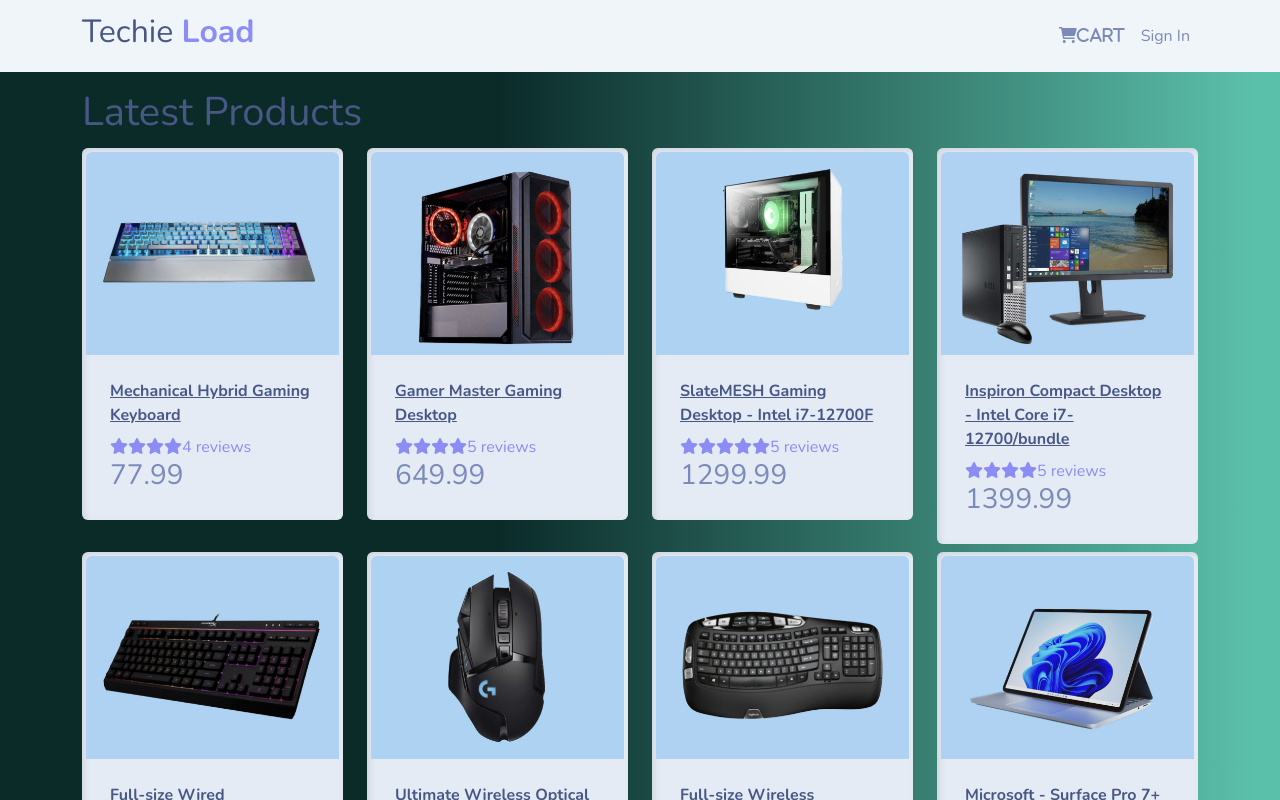
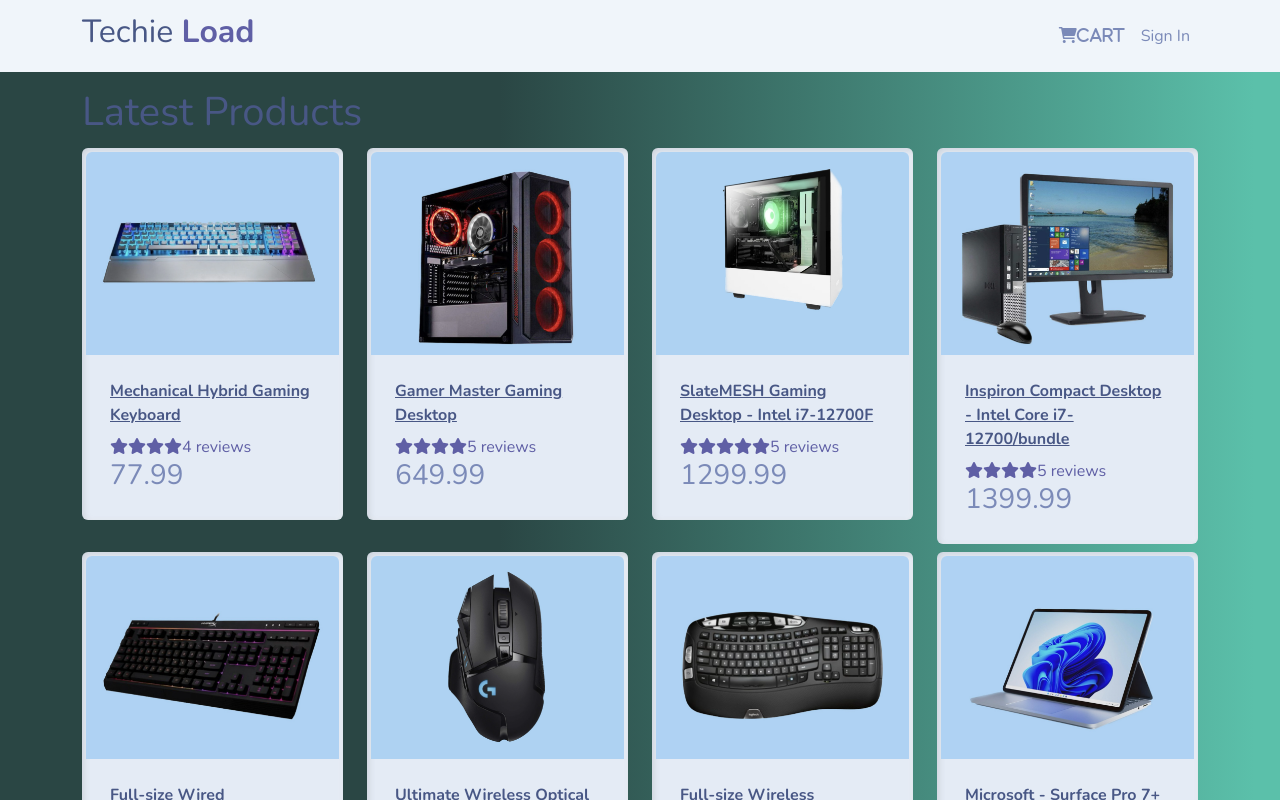
Before and after one commit to glmsr12/techieload, a React (Create React App) app: page / in a window 1280 px wide. Shown: the top 800 px of the page. Built offline with nearby package versions, Linux system fonts and the light colour scheme.

Commit message:
"update style"

```diff
--- a/src/index.css
+++ b/src/index.css
@@ -3,11 +3,11 @@
   background: rgb(33, 232, 218);
   background: linear-gradient(
     90deg,
-    rgb(11, 43, 41) 39%,
+    rgb(42, 70, 68) 39%,
     rgb(91, 192, 170) 98%
   );
 }
 
 span {
-  color: rgb(140, 140, 245);
+  color: rgb(95, 95, 165);
 }
```
